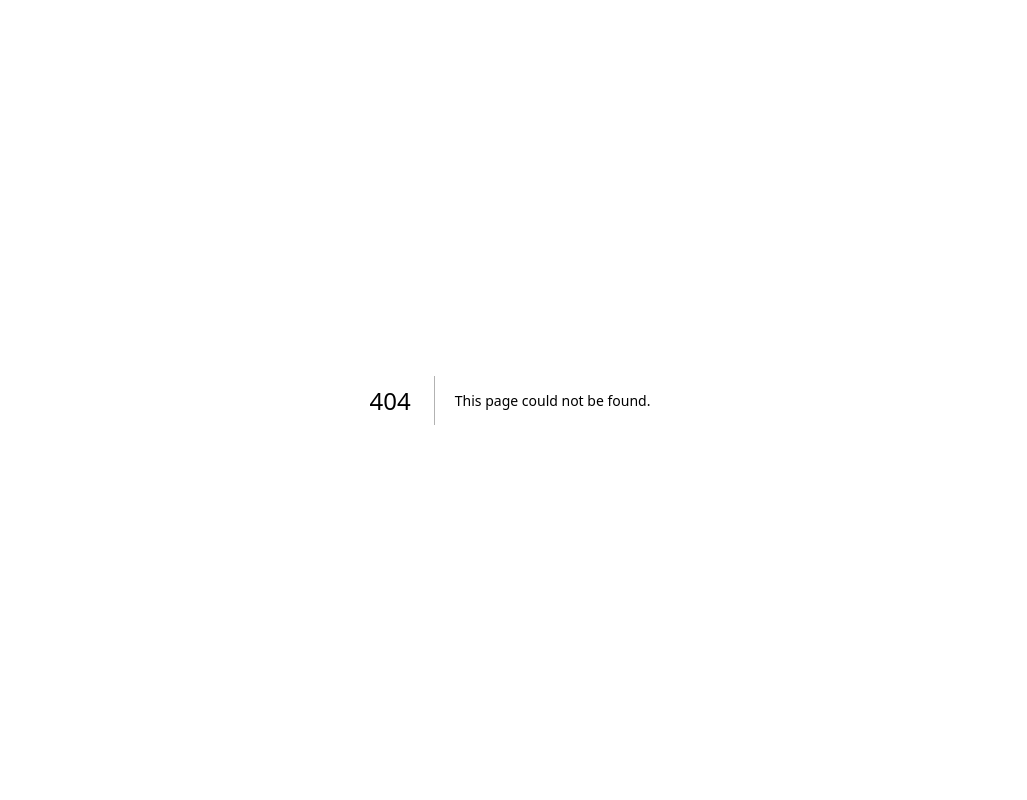
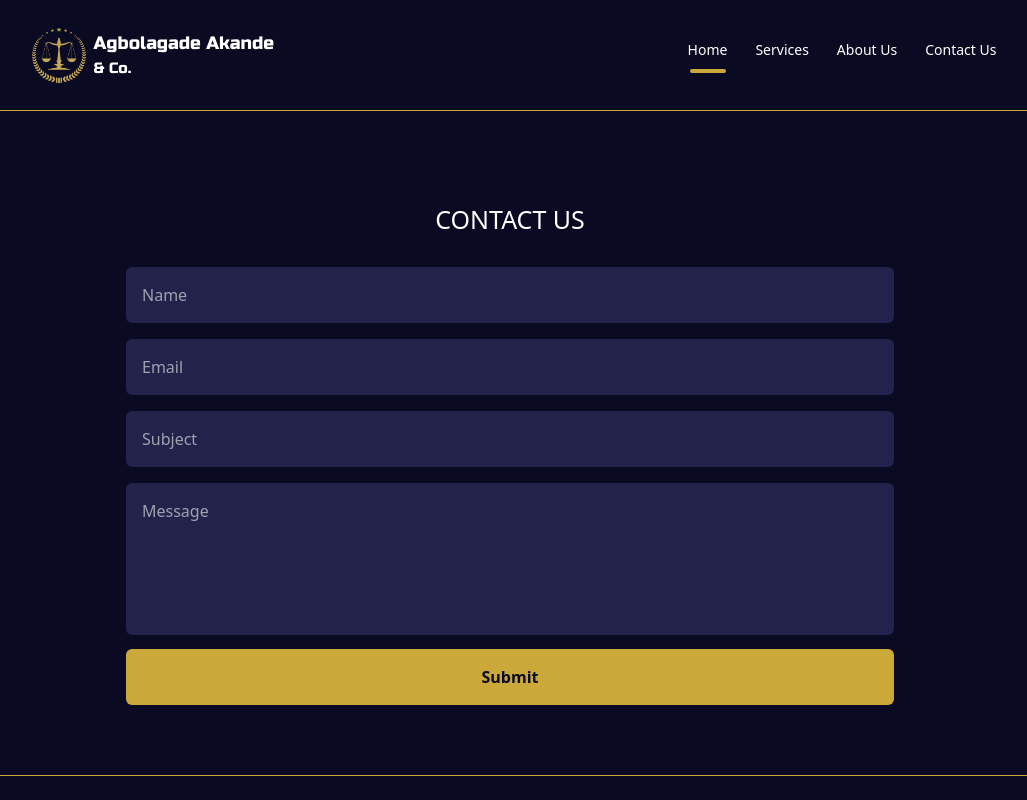
Before and after one commit to Preshstiks/propertylaw, a Next.js app: page /contact in a window 1280 px wide. Before the commit this address had no page. Shown: the top 800 px of the page, without its empty margins (130-1157 px from the left). Built offline with nearby package versions, Linux system fonts and the light colour scheme.

Commit message:
features added

```diff
--- a/components/BottomIntro.js
+++ b/components/BottomIntro.js
@@ -2,7 +2,7 @@ import { BottomIntroData } from "@/data/bottomIntroData";
 
 const BottomIntro = () => {
   return (
-    <div className="px-[12%] py-[100px] rounded-ee-[70px] rounded-se-[70px] bg-[#000033] text-white">
+    <div className="px-[12%] py-[100px] rounded-ee-[70px] rounded-se-[70px] bg-[#0A0A22] text-white">
       <div className="flex items-center justify-between">
         <div className="w-[100%]">
           <div>
--- /dev/null
+++ b/components/ContactForm.js
@@ -0,0 +1,62 @@
+import { MdLocationOn } from "react-icons/md";
+const ContactForm = () => {
+  return (
+    <div className=" py-[70px] border-b border-t border-[#CAA839]">
+      <div className="text-center py-[20px]">
+        <h2 className="text-[25px] uppercase">Contact Us</h2>
+      </div>
+      {/* <div className="flex justify-center">
+        <div className="p-4 bg-[#CAA839] text-center inline-flex rounded-full">
+          <MdLocationOn className="text-[#0A0A22] font-bold text-[20px]" />
+        </div>
+      </div>
+      <div className="px-[30%]">
+        <p className="text-sm text-center font-light leading-[30px]">
+          Sahadatu Plaza, 70D, Allen Avenue, Ikeja
+        </p>
+      </div> */}
+      <form className="flex justify-center">
+        <div className="w-[60%]">
+          <div className="py-2">
+            <input
+              placeholder="Name"
+              className="w-full rounded-md p-4 bg-[#22224b]"
+              type="text"
+              name="Name"
+            />
+          </div>
+          <div className="py-2">
+            <input
+              placeholder="Email"
+              className="w-full rounded-md p-4 bg-[#22224b]"
+              type="email"
+              name="Email"
+            />
+          </div>
+          <div className="py-2">
+            <input
+              placeholder="Subject"
+              className="w-full rounded-md p-4 bg-[#22224b]"
+              type="text"
+              name="Subject"
+            />
+          </div>
+          <div className="py-2">
+            <textarea
+              placeholder="Message"
+              rows={5}
+              className="w-full rounded-md resize-none p-4 bg-[#22224b]"
+              type="text"
+              name="Message"
+            />
+          </div>
+          <button className="p-4 text-[#0A0A22] font-bold w-full bg-[#CAA839] rounded-md">
+            Submit
+          </button>
+        </div>
+      </form>
+    </div>
+  );
+};
+
+export default ContactForm;
--- a/components/Footer.js
+++ b/components/Footer.js
@@ -7,7 +7,7 @@ import {
 import Link from "next/link";
 const Footer = () => {
   return (
-    <div className="bg-[#000033] py-[50px] md:px-[12%] px-[8%]">
+    <div className="bg-[#0A0A22] py-[50px] md:px-[12%] px-[8%]">
       <div className="flex items-center pb-[60px] justify-center text-white">
         <div className="w-1/2">
           <div className="flex pb-8 items-center">
@@ -50,7 +50,7 @@ const Footer = () => {
                 className="font-medium hover:text-[#CAA839] text-sm"
                 href="#"
               >
-                About Us
+                Services
               </Link>
             </div>
             <div>
@@ -58,7 +58,7 @@ const Footer = () => {
                 className="font-medium hover:text-[#CAA839] text-sm"
                 href="#"
               >
-                Services
+                About Us
               </Link>
             </div>
             <div>
--- a/components/Header.js
+++ b/components/Header.js
@@ -1,6 +1,6 @@
 const Header = () => {
   return (
-    <div className="py-[50px]">
+    <div className="pb-[50px]">
       <div className="flex justify-center space-x-[40px] items-center">
         <div>
           <img src="" />
@@ -20,7 +20,7 @@ const Header = () => {
         </div>
       </div>
       <div className="flex gap-6">
-        <button className="py-4 px-5 text-[#000033] rounded-lg text-sm font-bold bg-[#CAA839]">
+        <button className="py-4 px-5 text-[#0A0A22] rounded-lg text-sm font-bold bg-[#CAA839]">
           Consultation
         </button>
         <button className="py-4 px-5 bg-[#22224b] rounded-lg text-sm font-bold text-[#CAA839]">
--- /dev/null
+++ b/components/Layout.js
@@ -0,0 +1,14 @@
+import Footer from "./Footer";
+import Navbar from "./Navbar";
+
+const Layout = ({ children }) => {
+  return (
+    <div>
+      <Navbar />
+      {children}
+      <Footer />
+    </div>
+  );
+};
+
+export default Layout;
--- a/components/Navbar.js
+++ b/components/Navbar.js
@@ -2,6 +2,7 @@ import Link from "next/link";
 
 const Navbar = () => {
   return (
+    <div className="px-[12%] py-[20px] bg-[#0A0A22] text-white">
       <div className="flex justify-between items-center">
         <div className="flex items-center">
           <div>
@@ -21,18 +22,22 @@ const Navbar = () => {
           </div>
           <div>
             <Link className="font-medium hover:text-[#CAA839] text-sm" href="#">
-            About Us
-          </Link>
-        </div>
-        <div>
-          <Link className="font-medium hover:text-[#CAA839] text-sm" href="#">
               Services
             </Link>
           </div>
           <div>
             <Link className="font-medium hover:text-[#CAA839] text-sm" href="#">
+              About Us
+            </Link>
+          </div>
+          <div>
+            <Link
+              className="font-medium hover:text-[#CAA839] text-sm"
+              href="/contact"
+            >
               Contact Us
             </Link>
+          </div>
         </div>
       </div>
     </div>
--- a/components/Teams.js
+++ b/components/Teams.js
@@ -4,7 +4,7 @@ const Teams = () => {
   return (
     <div className="pt-[100px]">
       <div>
-        <div className="text-center text-[#000033]">
+        <div className="text-center text-[#0A0A22]">
           <h2 className="uppercase text-[27px] tracking-[3px]">Expert Teams</h2>
           <div className="bg-[#CAA839] h-1 w-[50px] mx-auto rounded-full mb-[40px] mt-[20px]"></div>
         </div>
@@ -41,7 +41,7 @@ const Teams = () => {
               />
 
               <div className="py-3">
-                <h2 className="font-medium text-center tracking-[3px] text-[#000033]">
+                <h2 className="font-medium text-center tracking-[3px] text-[#0A0A22]">
                   OWEN L ANDERSON
                 </h2>
               </div>
@@ -64,7 +64,7 @@ const Teams = () => {
               height={2000}
             />
             <div className="text-center py-3">
-              <h2 className="font-medium tracking-[3px] text-[#000033]">
+              <h2 className="font-medium tracking-[3px] text-[#0A0A22]">
                 PATRICIA I HANSEN
               </h2>
             </div>
--- a/pages/_app.js
+++ b/pages/_app.js
@@ -1,5 +1,10 @@
-import '@/styles/globals.css'
+import Layout from "@/components/Layout";
+import "@/styles/globals.css";
 
 export default function App({ Component, pageProps }) {
-  return <Component {...pageProps} />
+  return (
+    <Layout>
+      <Component {...pageProps} />
+    </Layout>
+  );
 }
--- /dev/null
+++ b/pages/contact.js
@@ -0,0 +1,12 @@
+import ContactForm from "@/components/ContactForm";
+
+const Contact = () => {
+  return (
+    <div className="bg-[#0A0A22] text-white">
+      {/* <ContactNav /> */}
+      <ContactForm />
+    </div>
+  );
+};
+
+export default Contact;
--- a/pages/index.js
+++ b/pages/index.js
@@ -12,26 +12,24 @@ export default function Home() {
   useEffect(() => {
     setTimeout(() => {
       setIsLoading(false);
-    }, 7000);
+    }, 4000);
   });
   return (
     <div className="h-full w-full">
       {isLoading ? (
-        <div className="bg-[#000033] h-[100vh] flex items-center justify-center w-full">
+        <div className="bg-[#0A0A22] h-[100vh] flex items-center justify-center w-full">
           <BounceLoader color="#CAA839" speedMultiplier={1} />
         </div>
       ) : (
         <div>
           <div className="bg-[#0A0A22] py-12 rounded-bl-[70px] text-white font-montserrat">
             <div className="px-[12%]">
-              <Navbar />
               <Header />
             </div>
           </div>
           <Services />
           <BottomIntro />
           <Teams />
-          <Footer />
         </div>
       )}
     </div>
```
Also changed, not shown: components/Services.js (+8 -8 lines). Lines whose indentation alone changed are shown as unchanged.
